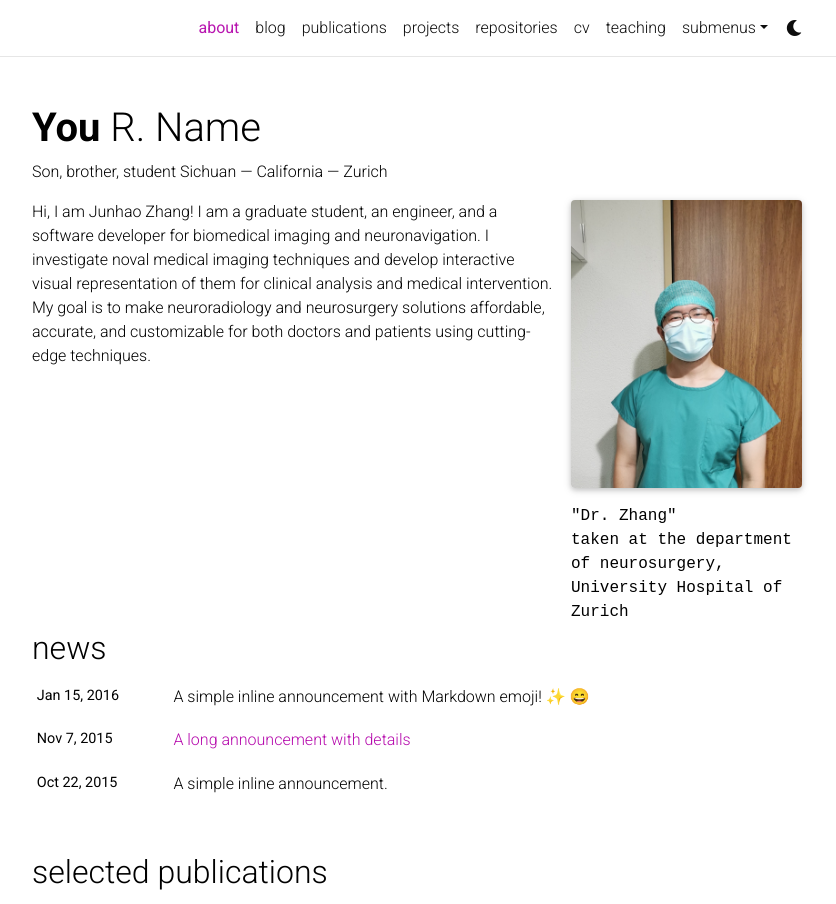
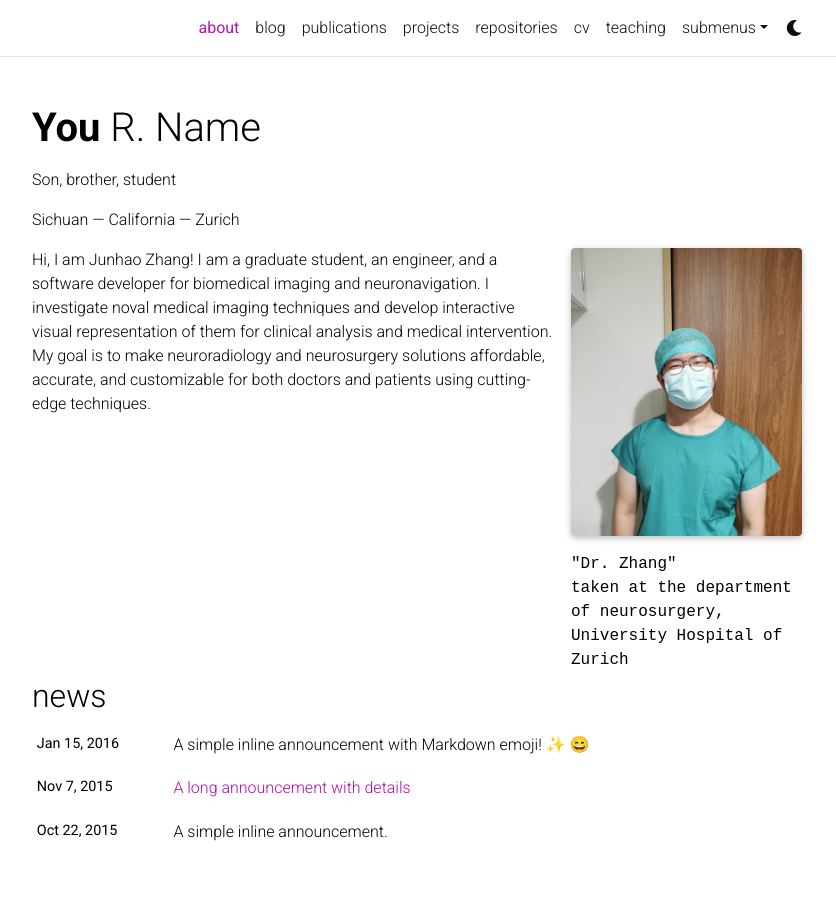
Before and after one commit to Junha0Zhang/junha0Zhang.github.io, a Jekyll site: the page built from _pages/about.md, in a window 1280 px wide and 1241 px high, cut to the strip 0-904 px from the top of the window. Shown: the whole strip, without its empty margins (223-1059 px from the left). Built offline with Jekyll 4.4.1, drawn with Linux system fonts in a browser that asks for light colours; full-size pictures stand in for the smaller copies a plugin makes; emoji names are drawn with the system emoji font; comment, search, counter and statistics services are not loaded; a style sheet for code colours, icons or effects is not loaded.

```diff
--- a/_pages/about.md
+++ b/_pages/about.md
@@ -2,8 +2,8 @@
 layout: about
 title: about
 permalink: /
-subtitle: </a>Son, brother, student</a>
-          </a>Sichuan — California — Zurich</a>
+subtitle: </p>Son, brother, student</p>
+          </p>Sichuan — California — Zurich</p>
 
 profile:
   align: right
```
